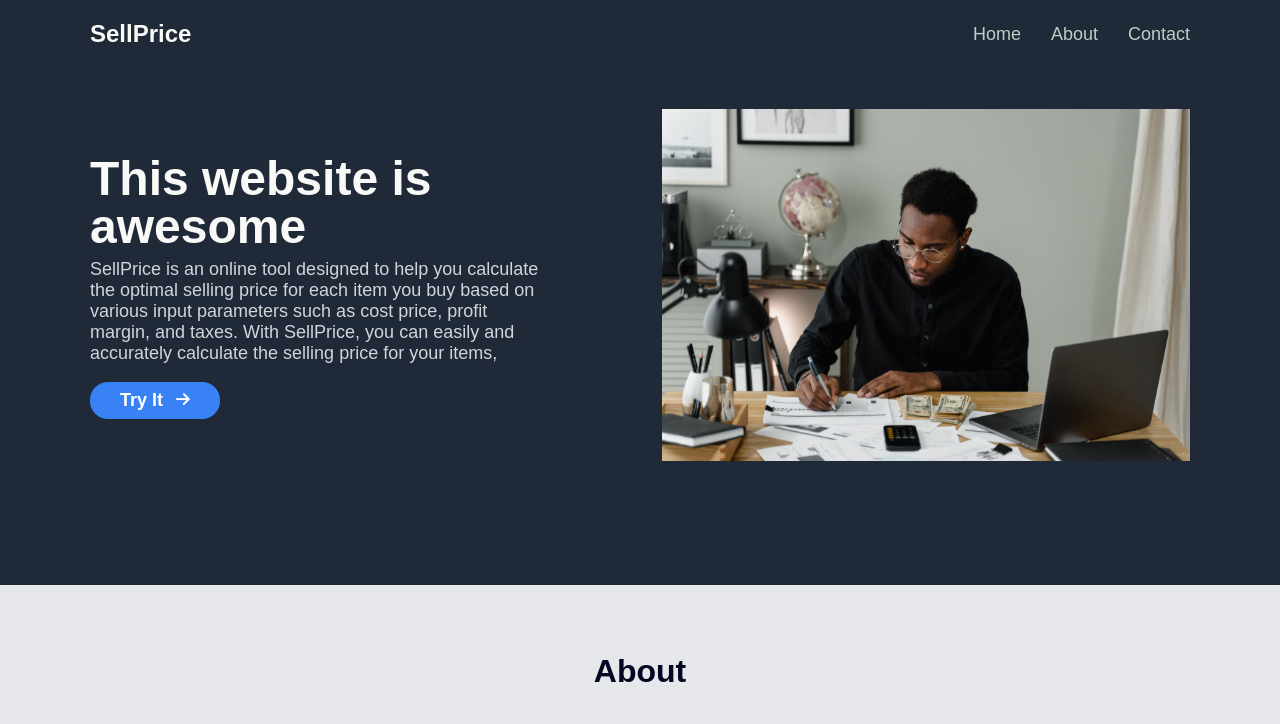
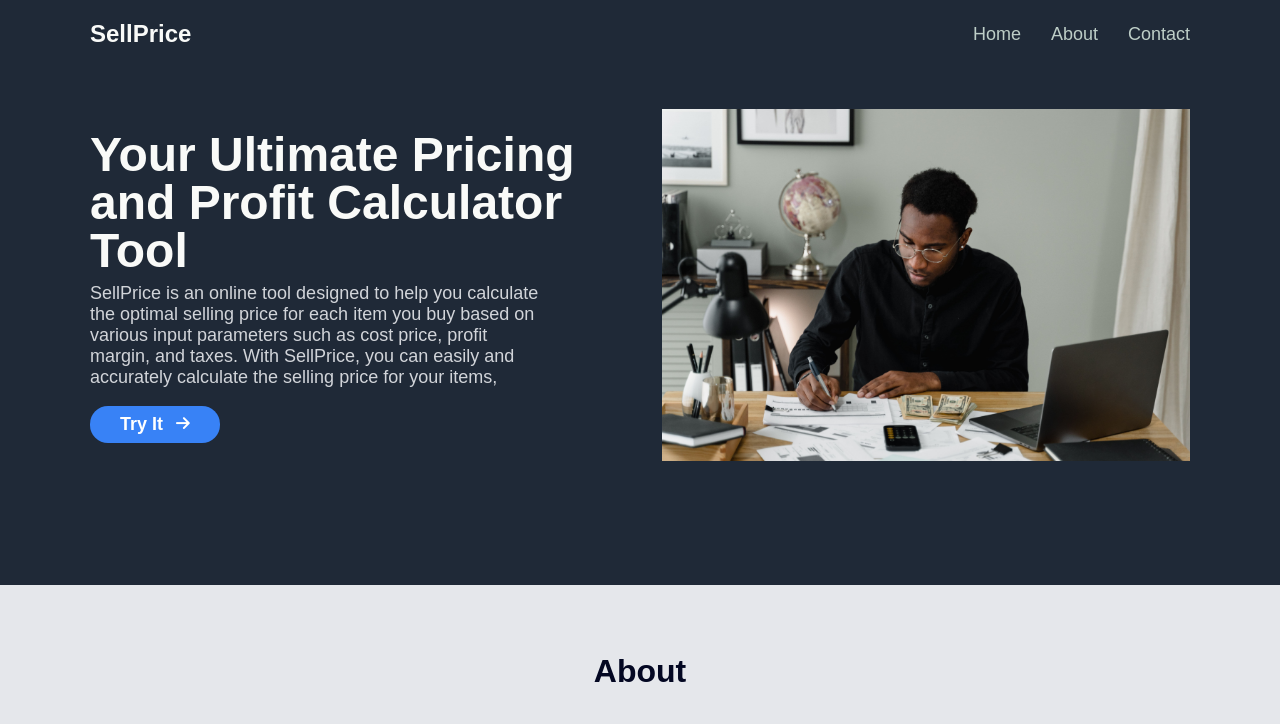
Before and after one commit to jishan-ansari2000/front-end-test, a plain HTML site: page index.html in a window 1280 px wide. Shown: the top 724 px of the page. Drawn offline with Linux system fonts and the light colour scheme.

Commit message:
heading set

```diff
--- a/index.html
+++ b/index.html
@@ -38,7 +38,7 @@
     <section class="home sidePadding">
         <div class="homeContainer">
             <div class="homeTextContainer">
-                <h3 class="homeHeading">This website is<br /> awesome</h3>
+                <h3 class="homeHeading">Your Ultimate Pricing and Profit Calculator Tool</h3>
                 <p class="homeText">SellPrice is an online tool designed to help you calculate the optimal selling price
                     for each item you buy based on various input parameters such as cost price, profit margin, and
                     taxes. With SellPrice, you can easily and accurately calculate the selling price for your items,</p>
```
